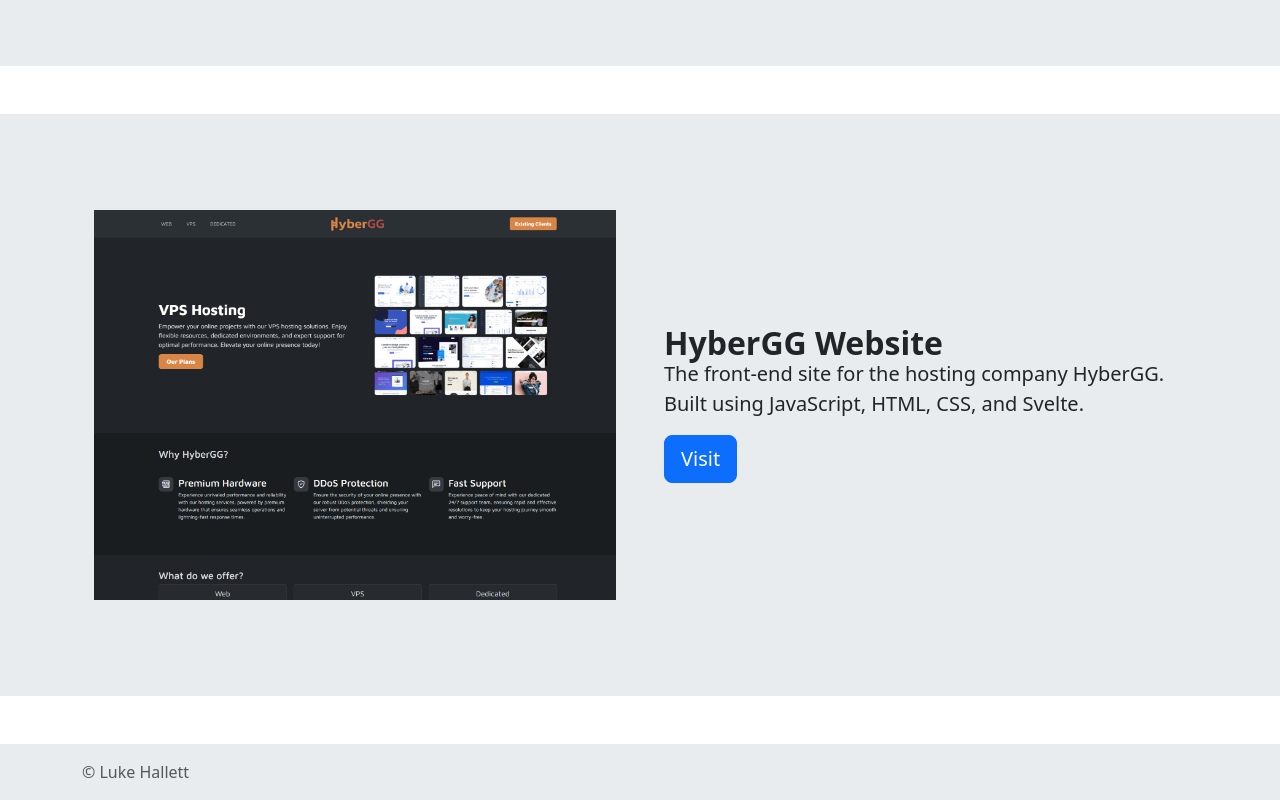
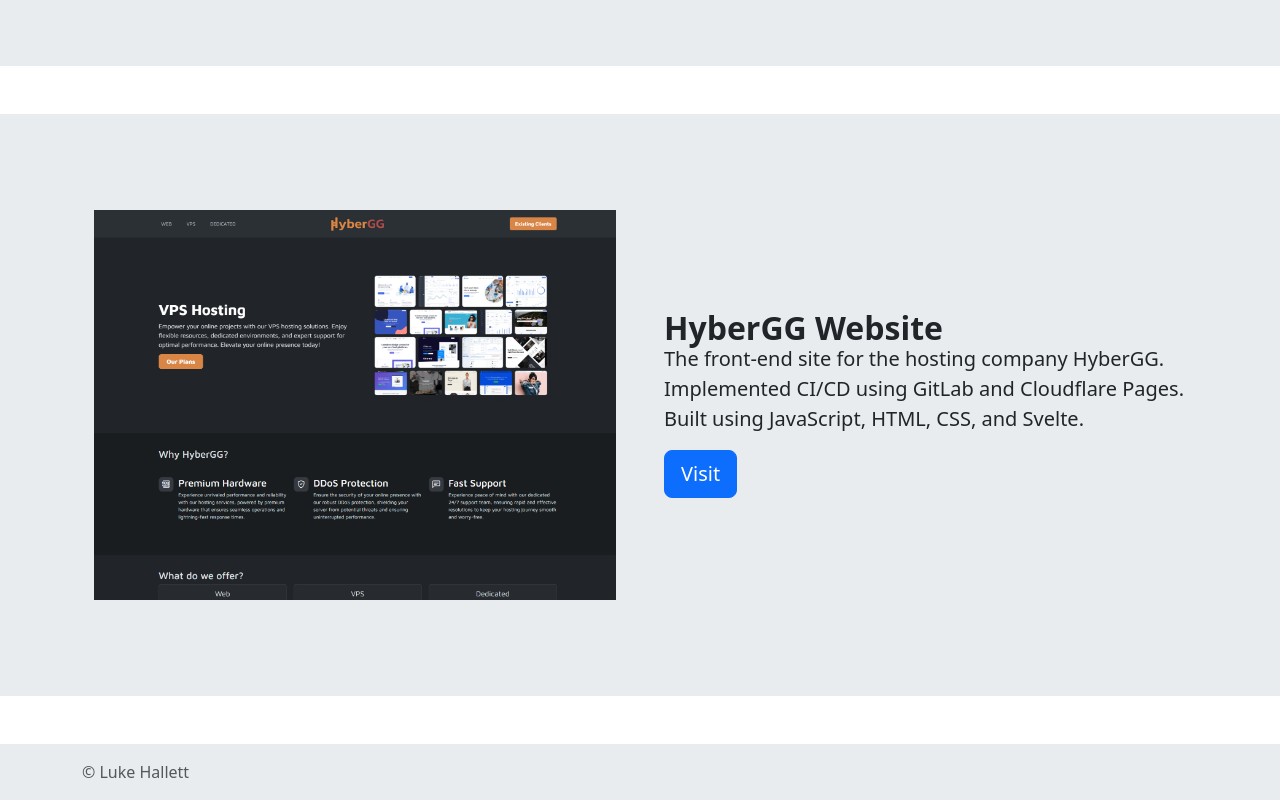
Before and after one commit to LukeHallett/lukeh.nz, a SvelteKit app: page /portfolio in a window 1280 px wide. Shown: the part 826-1626 px from the top of the page. Built offline with nearby package versions, Linux system fonts and the light colour scheme.

Commit message:
Add some extra details

```diff
--- a/src/routes/portfolio/+page.svelte
+++ b/src/routes/portfolio/+page.svelte
@@ -47,7 +47,7 @@
                 <h2 class="fw-bold lh-1 mb-0">HyberGG Website</h2>
 
                 <p class="lead">
-                    The front-end site for the hosting company HyberGG. Built using JavaScript, HTML, CSS, and Svelte.
+                    The front-end site for the hosting company HyberGG. Implemented CI/CD using GitLab and Cloudflare Pages. Built using JavaScript, HTML, CSS, and Svelte.
                 </p>
 
                 <div class="d-grid gap-2 d-md-flex justify-content-md-start">
```
